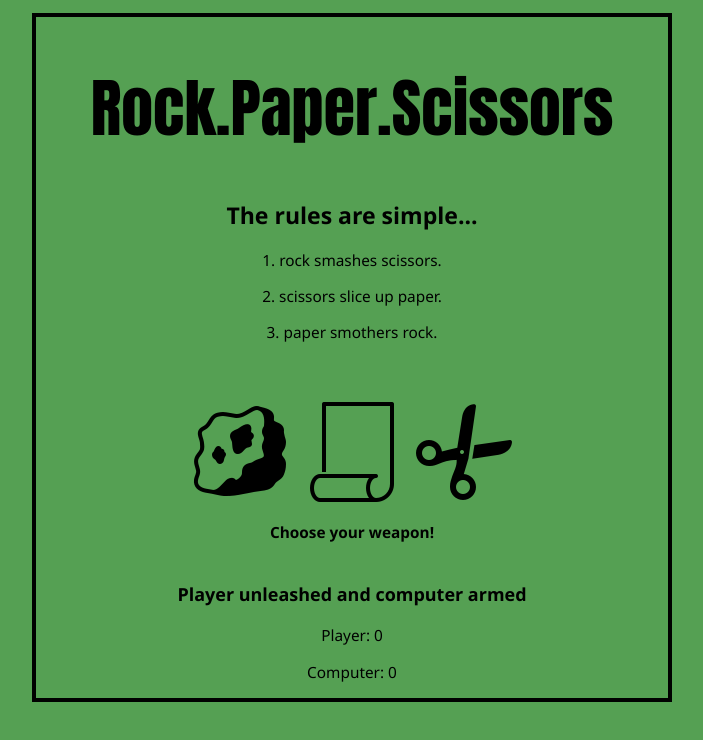
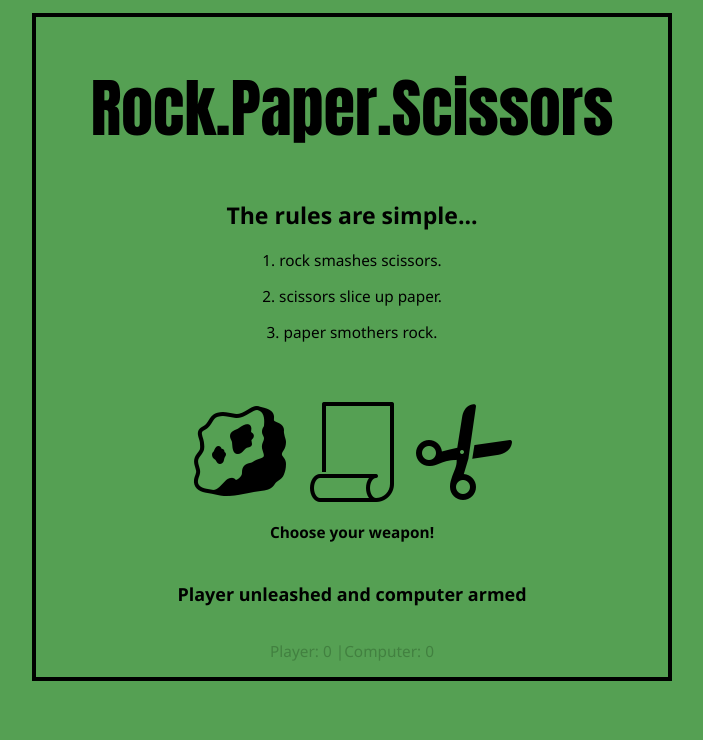
Before and after one commit to Alex-Bellamy/rock_paper_scissors, a React (Create React App) app: page / in a window 1280 px wide. Shown: the top 740 px of the page, without its empty margins (288-991 px from the left). Built offline with nearby package versions, Linux system fonts and the light colour scheme; the HTML template or start-up script is replaced by a standard one.

Commit message:
styling scoreboard

```diff
--- a/src/App.jsx
+++ b/src/App.jsx
@@ -73,8 +73,8 @@ class App extends Component {
             Player unleashed <i>{this.state.playerWeapon}</i> and computer armed <i>{this.state.computerWeapon}</i>
           </h3>
           <h2 id="outcome">{this.state.outcome}</h2>
-          <p id="score">Player: {this.state.playerWins}</p>
-          <p id="score">Computer: {this.state.computerWins}</p>
+          <p id="score">Player: {this.state.playerWins} |</p>
+          <p id="score"> Computer: {this.state.computerWins}</p>
         </div>
       </div>
     );
--- a/src/index.css
+++ b/src/index.css
@@ -37,3 +37,8 @@ button {
     background-color: #13090b;
     color: #663322;
   }
+
+  #score {
+    color: #428040;
+    display: inline-block;
+  }
```
